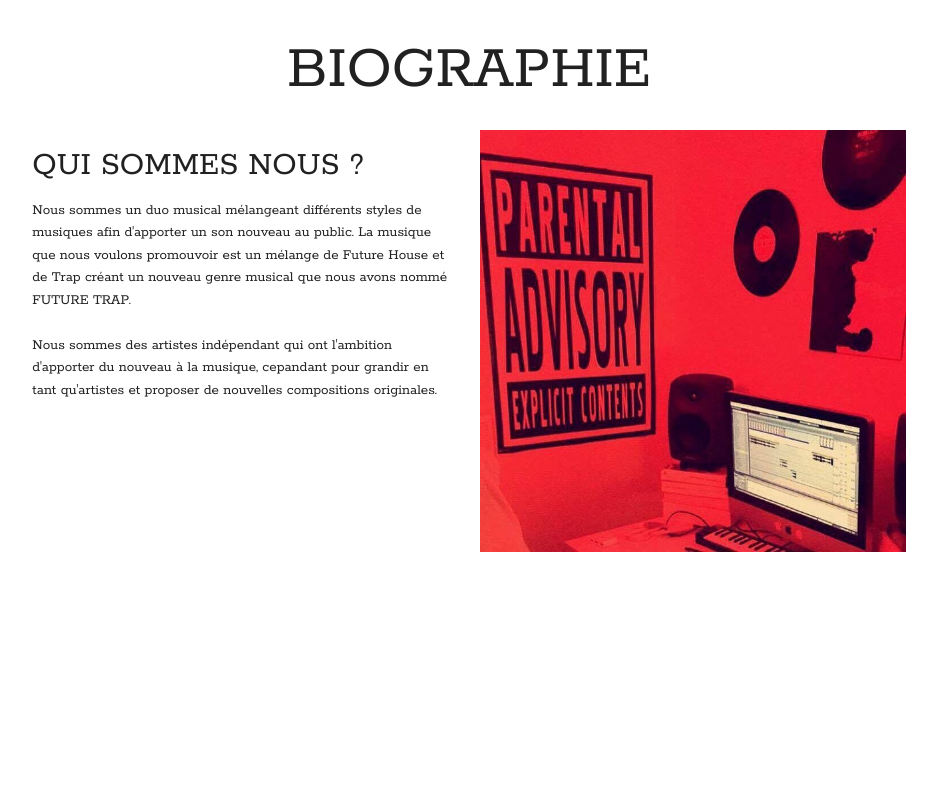
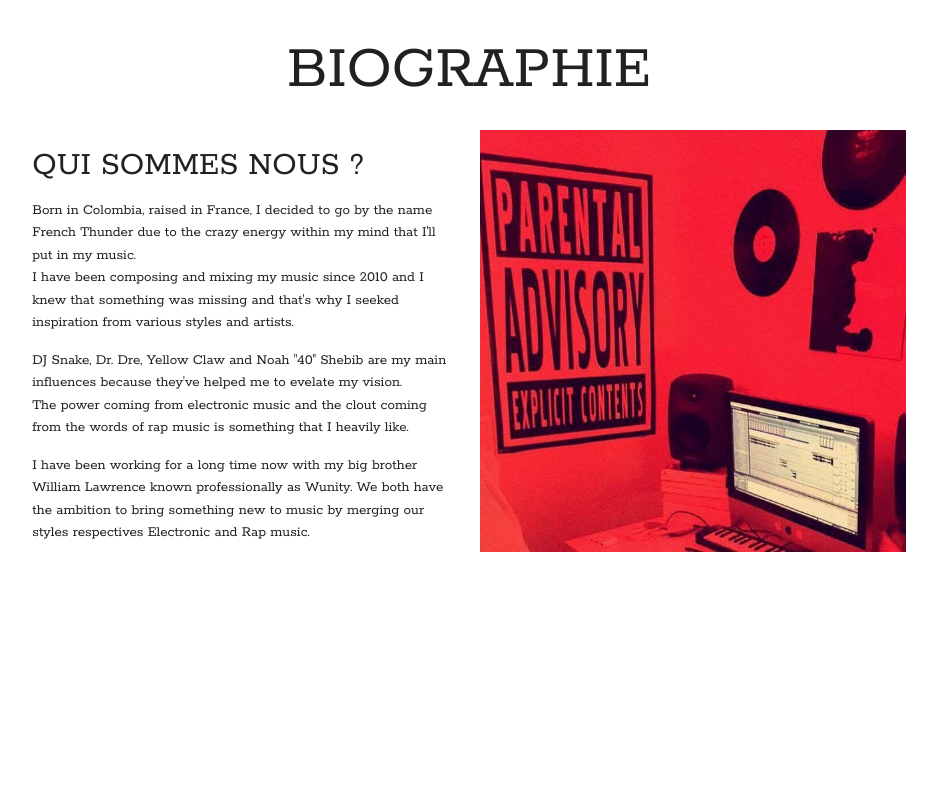
Before and after one commit to JL-Youk/DEV_FrenchThunder, a PHP site: page / in a window 1280 px wide. Shown: the part 986-1771 px from the top of the page, without its empty margins (171-1108 px from the left). Run offline with PHP 8.4, Linux system fonts and the light colour scheme.

Commit message:
mise a jour du texte bio

```diff
--- a/index.php
+++ b/index.php
@@ -10,6 +10,7 @@
     <link type="text/css" rel="stylesheet" href="css/font-awesome.min.css"  media="screen,projection"/>
     <link type="text/css" rel="stylesheet" href="css/style.css"  media="screen,projection"/>
     <title>French Thunder</title>
+    <link rel="icon" type="image/png" href="images/YnhChXv-_400x400.jpg" />
     <!--Let browser know website is optimized for mobile-->
     <meta name="viewport" content="width=device-width, initial-scale=1.0"/>
     <!--Import jQuery before materialize.js-->
@@ -63,7 +64,11 @@
  <!--fin menu mobil-->
 
  <div  id="fond_acceuil" class="parallax-container">
-   <div  class="parallax" ><img src="images/flash.jpg"></div>
+
+     <img style="margin: auto; display: block;" class="center responsive-img" src="images/14962306_10211341948208964_245228205_n.jpg" alt="" />
+
+   <div  class="parallax" ><img src="images/flash.jpg">
+   </div>
   </div>
   <div class="fixed-action-btn " style="bottom: 45px; right: 24px;">
             <a class="btn-floating btn-large black">
@@ -86,8 +91,16 @@
       <div class="col m6 s12">
         <h4>QUI SOMMES NOUS ?</h4>
         <p>
-        Nous sommes un duo musical mélangeant différents styles de musiques afin d'apporter un son nouveau au public. La musique que nous voulons promouvoir est un mélange de Future House et de Trap créant un nouveau genre musical que nous avons nommé FUTURE TRAP.<br><br>
-        Nous sommes des artistes indépendant&nbsp;qui ont&nbsp;l'ambition d'apporter du nouveau à la musique, cepandant pour grandir en tant&nbsp;qu'artistes et proposer de nouvelles compositions originales.</p>
+          Born in Colombia, raised in France, I decided to go by the name French Thunder due to the crazy energy within my mind that I'll put in my music.<br>
+          I have been composing and mixing my music since 2010 and I knew that something was missing and that's why I seeked inspiration from various styles and artists.
+        </p>
+        <p>
+          DJ Snake, Dr. Dre, Yellow Claw and Noah "40" Shebib are my main influences  because they've helped me to evelate my vision.<br>
+          The power coming from electronic music and the clout coming from the words of rap music is something that I heavily like.
+        </p>
+        <p>
+          I have been working for a long time now with my big brother William Lawrence known professionally as Wunity. We both have the ambition to bring something new to music by merging our styles respectives Electronic and Rap music.
+        </p>
       </div>
       <div class="col m6 s12">
         <img class="responsive-img" src="images/f8c031791e440900c35441cc8af696.jpg" alt="" />
```
